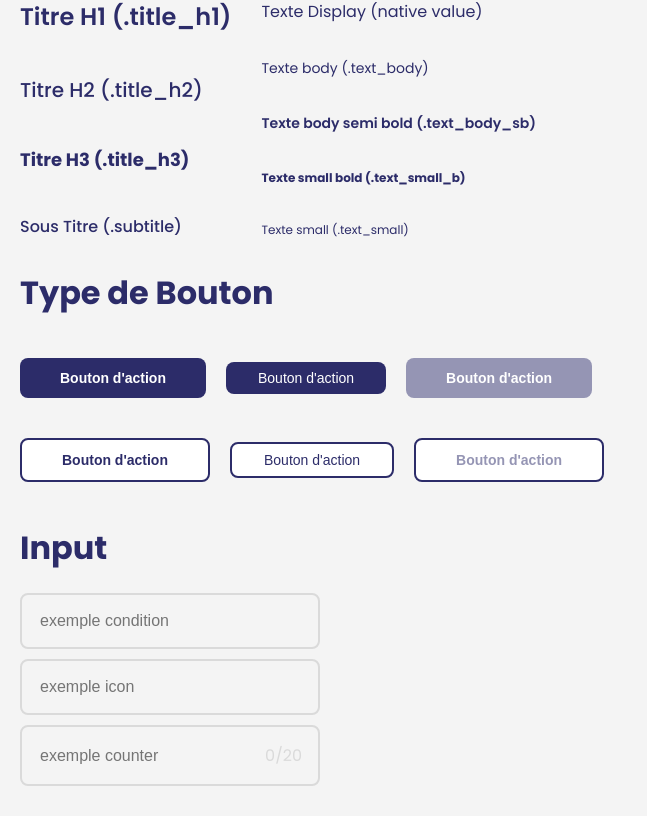
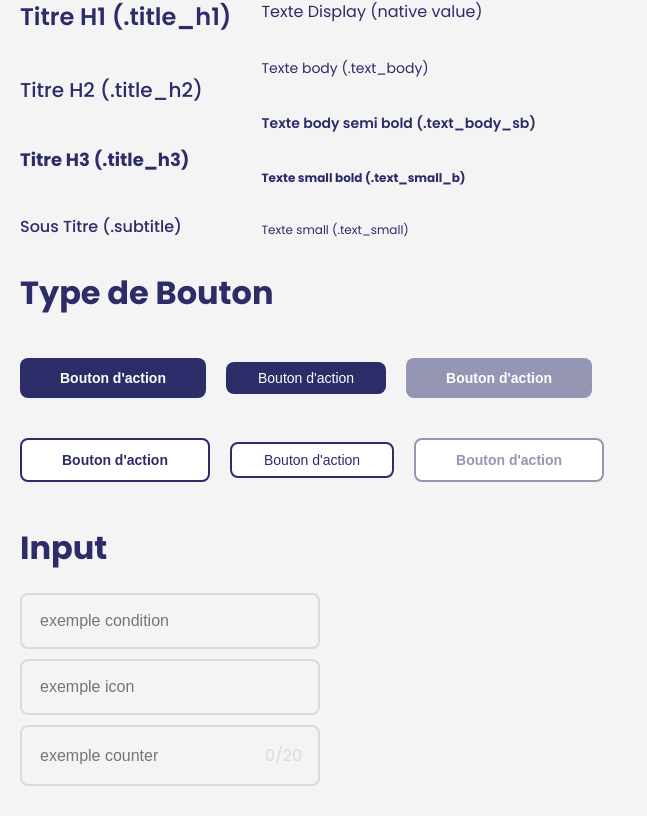
Before and after one commit to Ma-Petite-Planete/ma-petite-librairie, a React (Vite) app: page / in a window 1280 px wide. Shown: the part 1014-1830 px from the top of the page, without its empty margins (0-647 px from the left). Built offline with nearby package versions, Linux system fonts and the light colour scheme.

Commit message:
correctif rebase

```diff
--- a/src/components/MppButton/mpp_button.css
+++ b/src/components/MppButton/mpp_button.css
@@ -37,10 +37,5 @@
 .secondary_type:disabled {
   color: var(--disable_dark_blue);
   background-color: var(--white);
-<<<<<<< HEAD
   border: 2px solid var(--disable_dark_blue);
 }
-=======
-  border: 2px solid var(--disable_dark_blue)
-}
->>>>>>> 10a4add5e33a53fe2f3e5efa315cbd0b2360b15e
```
